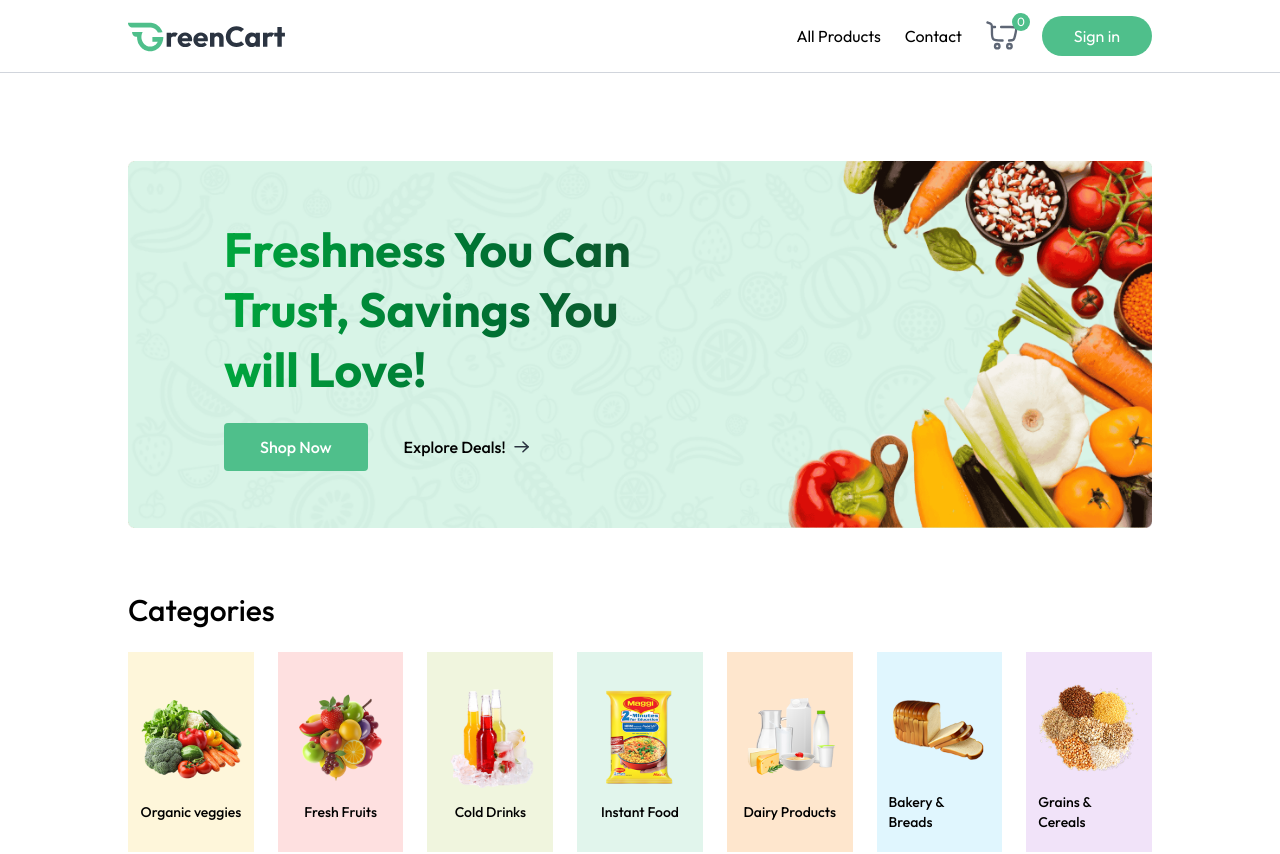
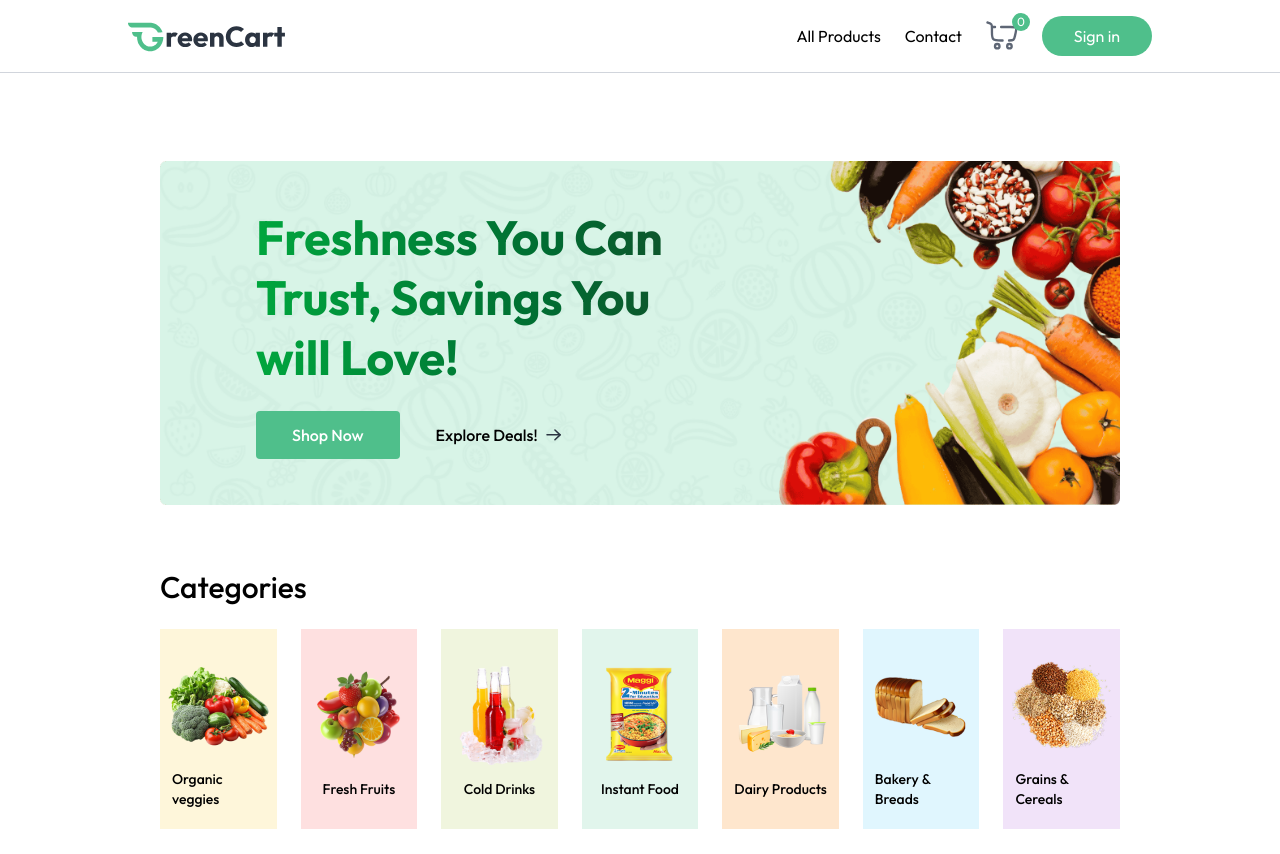
Before and after one commit to MarcAT92/GroceryShop, a React (Vite) app in the folder client/: page / in a window 1280 px wide. Shown: the top 854 px of the page. Built offline with nearby package versions, Linux system fonts and the light colour scheme; no server answers.

Commit message:
style: adjust margin-top in Home component for better spacing
The margin-top value was reduced from `mt-4` to `mt-2` to improve the visual spacing and alignment of the Home component. This change ensures a more consistent and aesthetically pleasing layout.

```diff
--- a/client/src/pages/Home.jsx
+++ b/client/src/pages/Home.jsx
@@ -7,7 +7,7 @@
 
 const Home = () => {
   return (
-    <div className="mt-4 md:mt-10">
+    <div className="mt-4 md:mt-10 px-4 sm:px-6 lg:px-8">
       <MainBanner />
       <Categories />
       <BestSeller />
```
